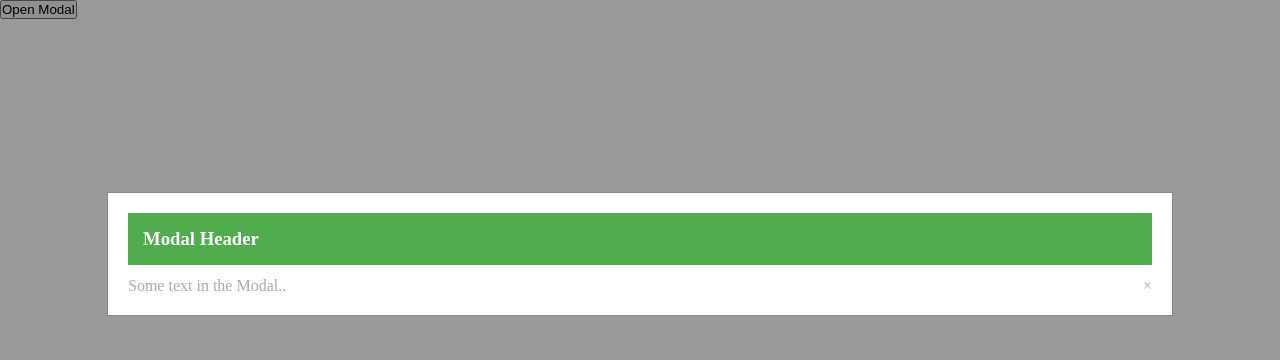
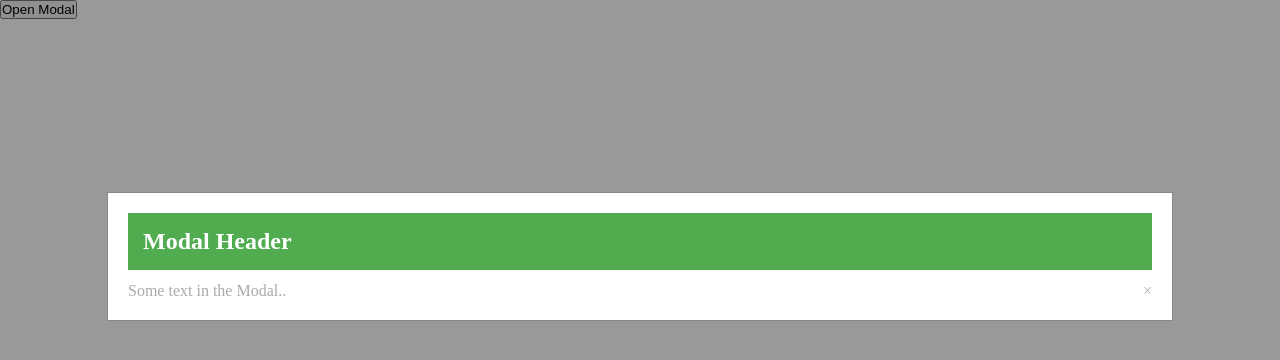
Before and after one commit to acciojob/modal-magic-UdayBari3421, a website: page main.html in a window 1280 px wide. Both pictures are taken after a click on the button "Open Modal". Drawn offline with Linux system fonts and the light colour scheme.

Commit message:
created a submission

```diff
--- a/main.html
+++ b/main.html
@@ -12,7 +12,9 @@
 
 	<div id="myModal" class="modal">
 		<div class="modal-body">
-			<h3 class="modal-header">Modal Header</h3>
+			<div class="modal-header">
+				<h2>Modal Header</h2>
+			</div>
 			<div class="close-modal">
 			    <p>Some text in the Modal..</p>
 				<p id="close-modal">&times;</p>
--- a/styles.css
+++ b/styles.css
@@ -25,7 +25,7 @@
 	border: 1px solid #888;
 	width: 80%;
 }
-h3{
+.modal-header{
 	background: #50ac4f;
 	color: white;
 	padding: 15px;
```
